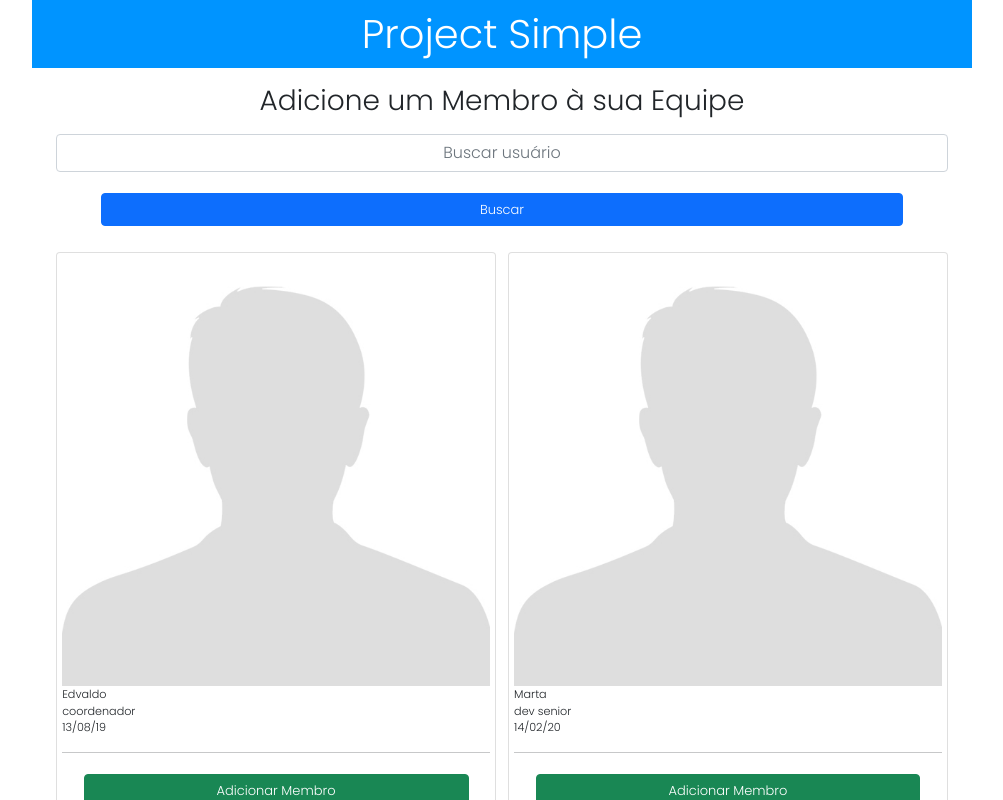
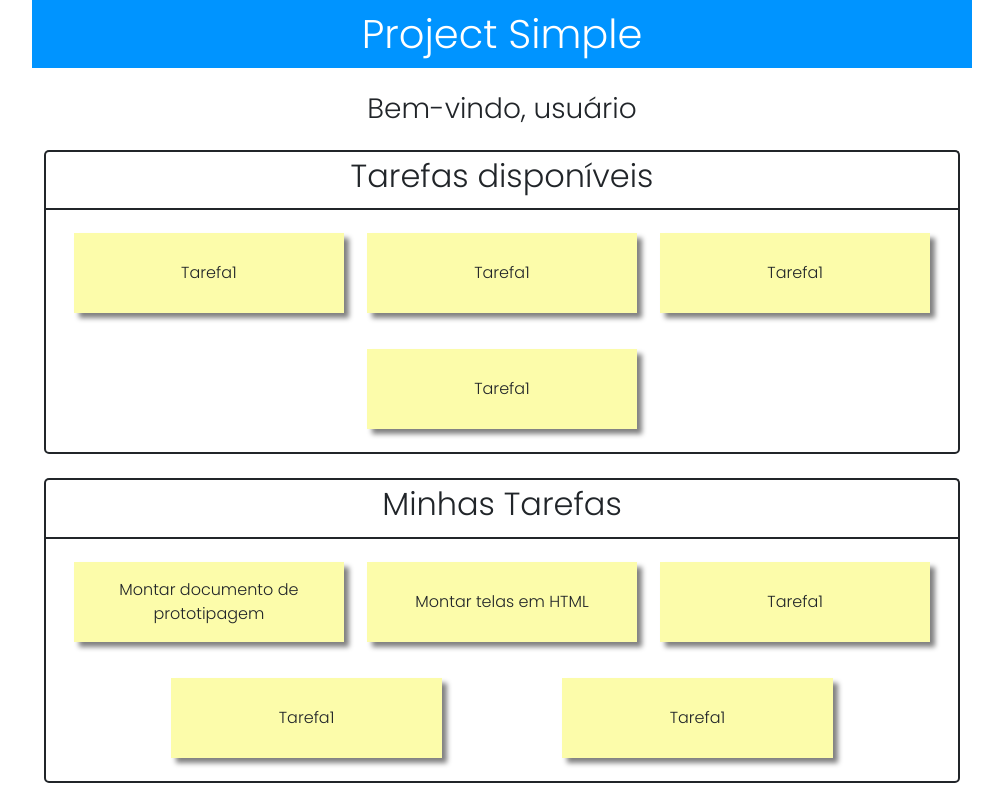
Before and after one commit to dsm-cefet-rj/trabalhointegrado2021-2-2021-2-grupo-8, a React (Create React App) app in the folder project-simple/: page / in a window 1280 px wide. Shown: the top 800 px of the page, without its empty margins (138-1141 px from the left). Built offline with nearby package versions, Linux system fonts and the light colour scheme.

Commit message:
componentizacao

```diff
--- a/project-simple/src/App.js
+++ b/project-simple/src/App.js
@@ -17,7 +17,7 @@ import NovoEvento from "./components/NovoEvento/NovoEvento";
 function App() {
   return (
     <div>
-      <AdicionarMembro/>
+      <HomeMembro/>
     </div>
   );
 }
--- a/project-simple/src/components/HomeMembro/HomeMembro.jsx
+++ b/project-simple/src/components/HomeMembro/HomeMembro.jsx
@@ -1,42 +1,42 @@
 import React from "react";
+import CardMembroTarefa from "./CardMembroTarefa";
 
 function HomeMembro() {
   return (
-    <div classNameName="corpo">
-      <header classNameName="container cabecalho">
-        <h1 classNameName="app-name">Project Simple</h1>
+    <div className="corpo">
+      <header className="container cabecalho">
+        <h1 className="app-name">Project Simple</h1>
       </header>
-      <main classNameName="container principal">
-        <h3 classNameName="text-center my-4">Bem-vindo, usuário</h3>
+      <main className="container principal">
+        <h3 className="text-center my-4">Bem-vindo, usuário</h3>
         <section>
-          <div classNameName="nome-tabela">
+          <div className="nome-tabela">
             <h2>Tarefas disponíveis</h2>
           </div>
-          <div classNameName="tabela-tarefas d-flex flex-wrap justify-content-evenly">
-            <div classNameName="tarefa-card">Montar documento de prototipagem</div>
-            <div classNameName="tarefa-card">Montar telas em HTML</div>
-            <div classNameName="tarefa-card">Tarefa1</div>
-            <div classNameName="tarefa-card">Tarefa1</div>
-            <div classNameName="tarefa-card">Tarefa1</div>
+          <div className="tabela-tarefas d-flex flex-wrap justify-content-evenly">
+            <CardMembroTarefa/>
+            <CardMembroTarefa/>
+            <CardMembroTarefa/>
+            <CardMembroTarefa/>
           </div>
         </section>
 
-        <section classNameName="my-4">
-          <div classNameName="nome-tabela">
+        <section className="my-4">
+          <div className="nome-tabela">
             <h2>Minhas Tarefas</h2>
           </div>
-          <div classNameName="tabela-tarefas d-flex flex-wrap justify-content-evenly">
-            <div classNameName="tarefa-card">Montar documento de prototipagem</div>
-            <div classNameName="tarefa-card">Montar telas em HTML</div>
-            <div classNameName="tarefa-card">Tarefa1</div>
-            <div classNameName="tarefa-card">Tarefa1</div>
-            <div classNameName="tarefa-card">Tarefa1</div>
+          <div className="tabela-tarefas d-flex flex-wrap justify-content-evenly">
+            <div className="tarefa-card">Montar documento de prototipagem</div>
+            <div className="tarefa-card">Montar telas em HTML</div>
+            <div className="tarefa-card">Tarefa1</div>
+            <div className="tarefa-card">Tarefa1</div>
+            <div className="tarefa-card">Tarefa1</div>
           </div>
         </section>
 
-        <section classNameName="menu">
-          <div classNameName="btn btn-primary">Minhas Tarefas</div>
-          <div classNameName="btn btn-primary">Calendário de Eventos</div>
+        <section className="menu">
+          <div className="btn btn-primary">Minhas Tarefas</div>
+          <div className="btn btn-primary">Calendário de Eventos</div>
         </section>
       </main>
     </div>
```
Also changed, not shown: 1 other file (tests, documents, lock files or other folders).
